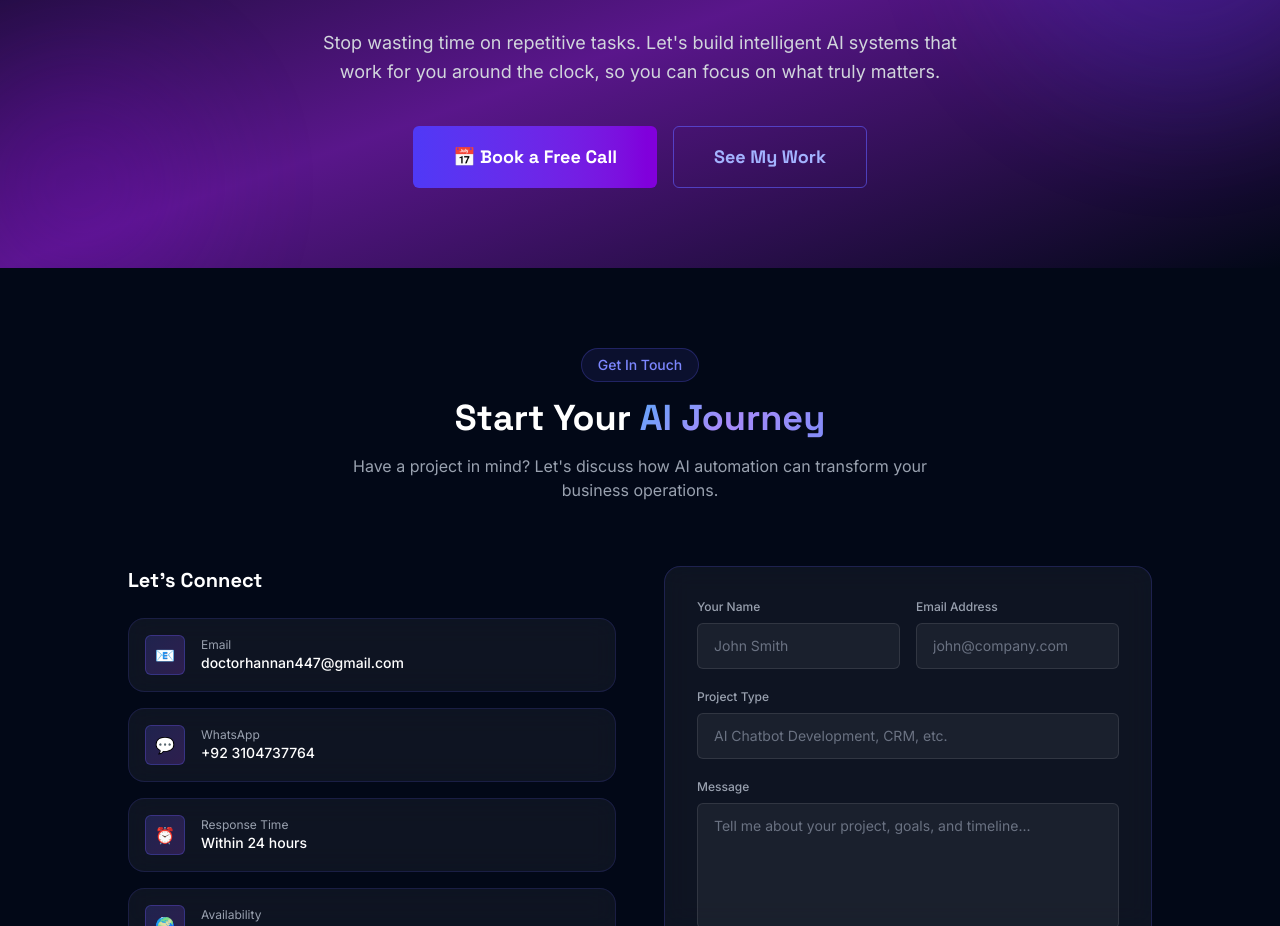
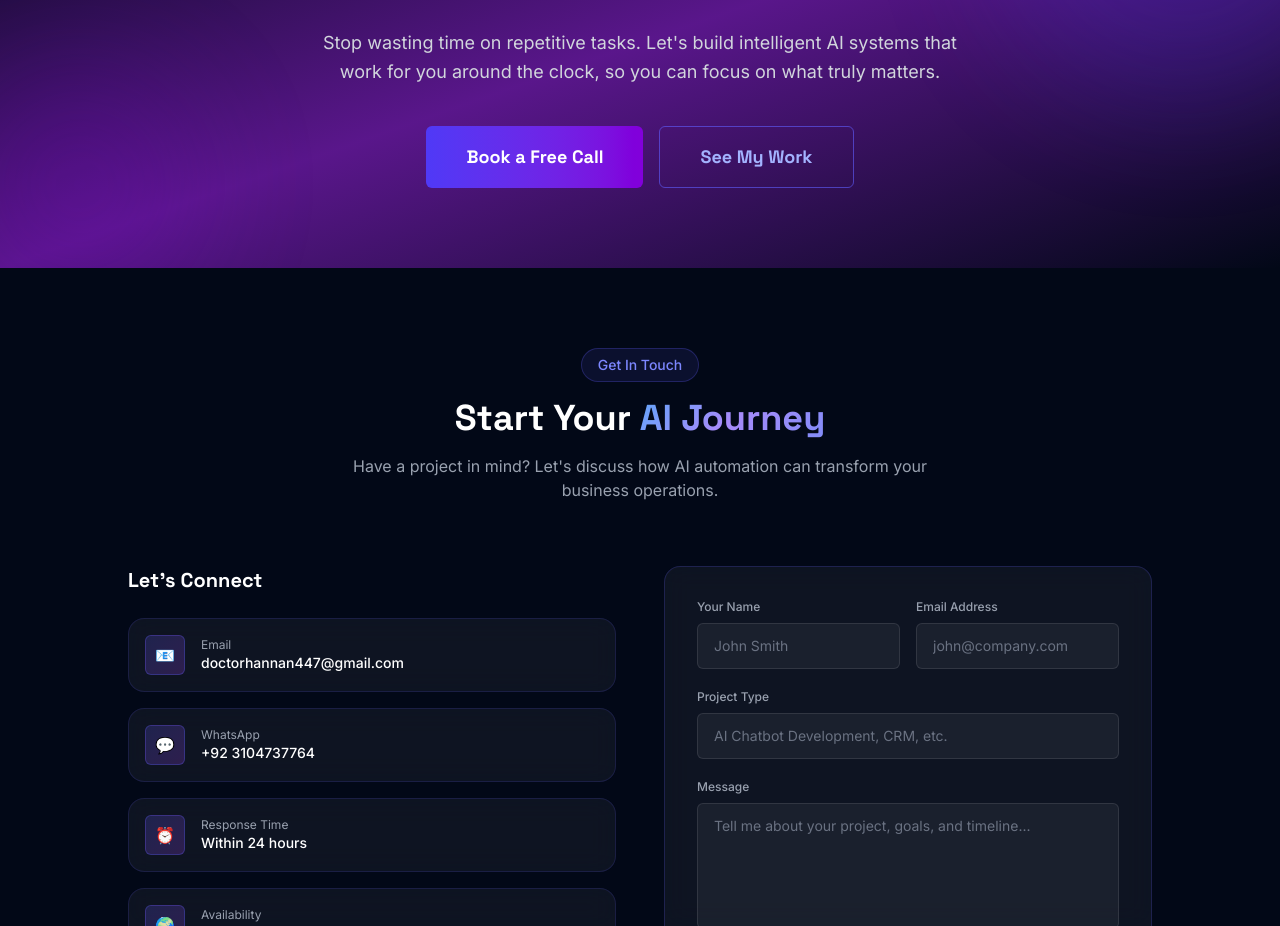
Before and after one commit to doctorhannan/Hannan-App, a Next.js app: page / in a window 1280 px wide. Shown: the part 8040-8966 px from the top of the page. Built offline with nearby package versions, Linux system fonts and the light colour scheme.

Commit message:
perosnal changes

```diff
--- a/components/sections/CTA.tsx
+++ b/components/sections/CTA.tsx
@@ -21,7 +21,7 @@ const CTA = () => {
             }
             className="cursor-pointer bg-gradient-to-r from-indigo-600 to-purple-700 text-white font-bold px-10 py-4 rounded-md font-heading text-lg flex items-center gap-2 hover:shadow-[0_0_30px_rgba(99,102,241,0.6)] hover:-translate-y-0.5 transition-all"
           >
-            📅 Book a Free Call
+            Book a Free Call
           </button>
           <a
             href="#projects"
```
